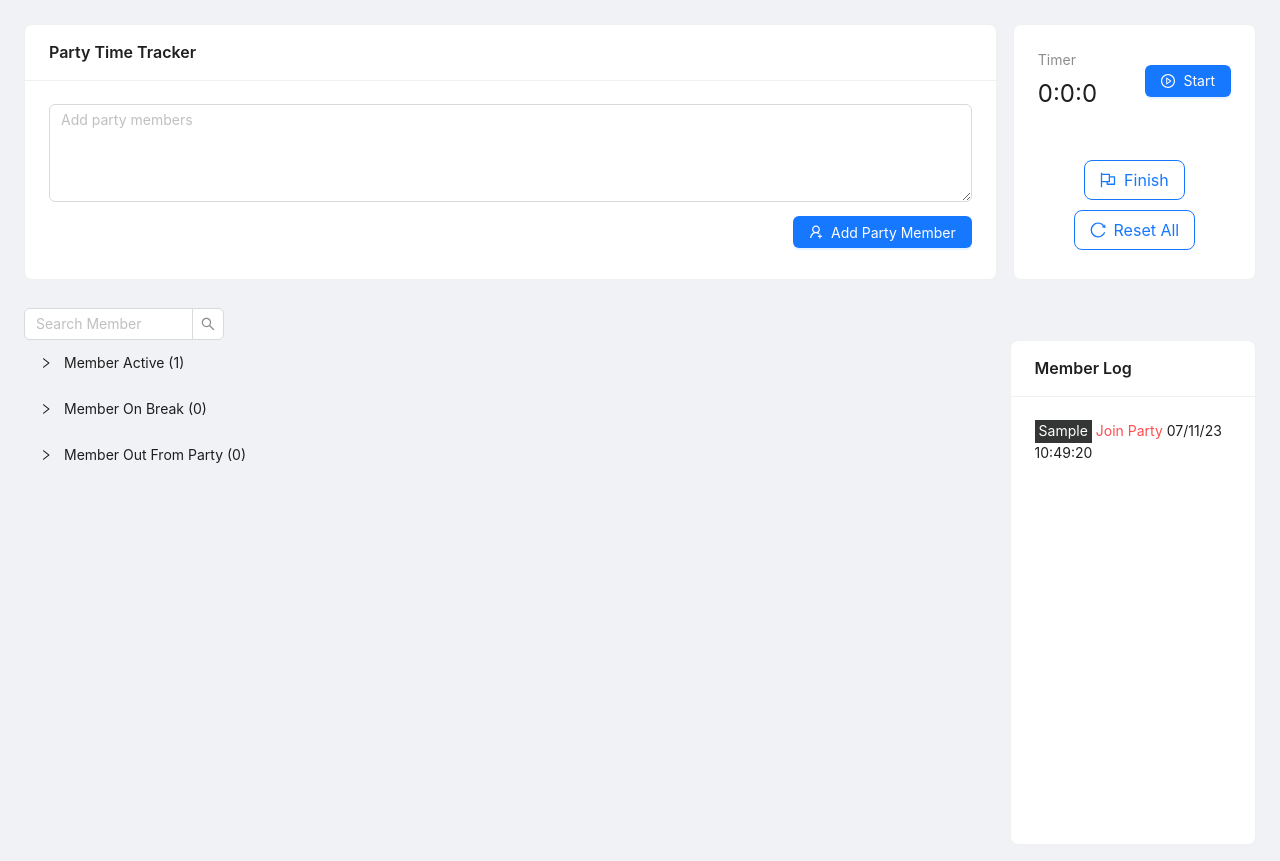
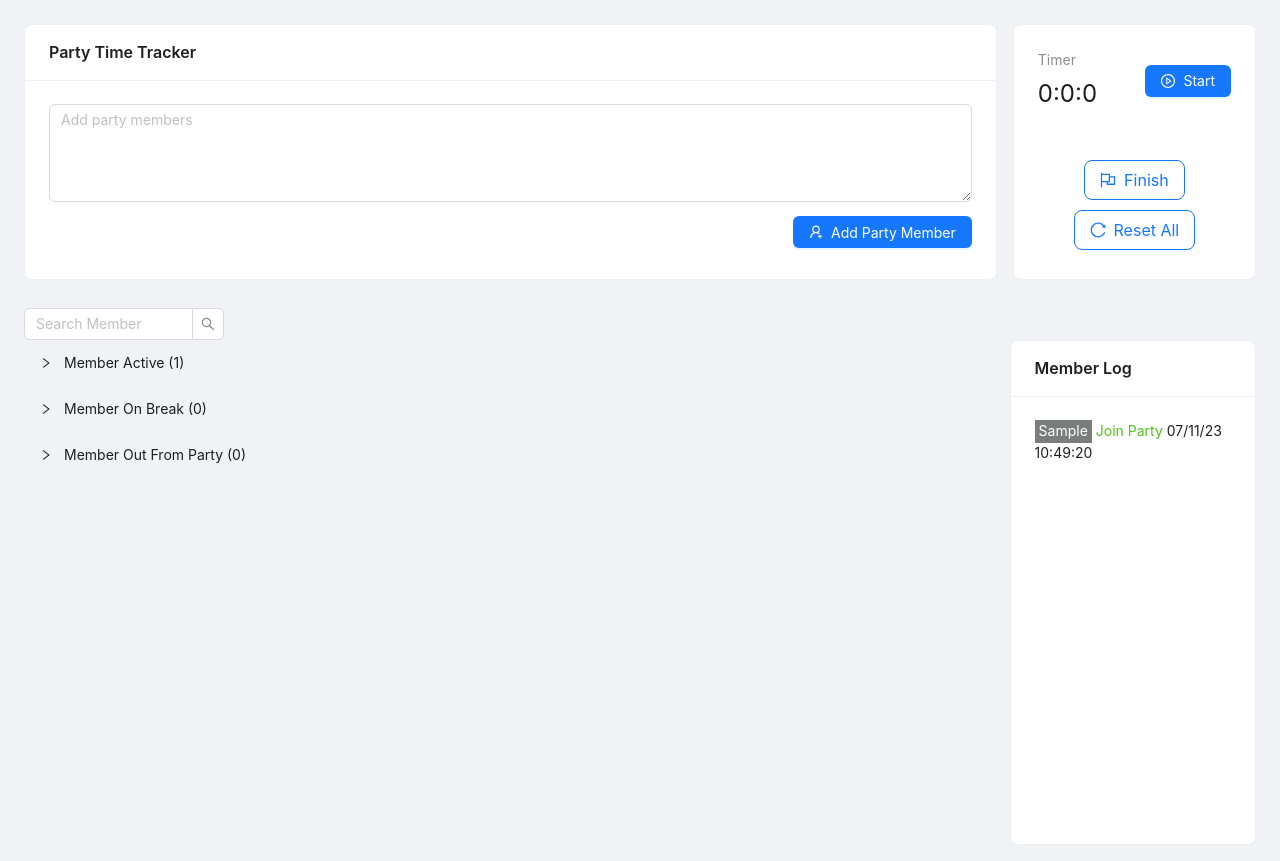
Before and after one commit to NYA2107/albion-tools, a React (Vite) app: page /party-time-tracker in a window 1280 px wide. Both pictures are taken after typing "Sample" into the empty fields and a click on the button "Add Party Member". Built offline with nearby package versions, Linux system fonts and the light colour scheme.

Commit message:
change color name log

```diff
--- a/src/PartyTimeTracker/index.tsx
+++ b/src/PartyTimeTracker/index.tsx
@@ -1,5 +1,4 @@
 import {
-  Badge,
   Button,
   Card,
   Col,
@@ -568,7 +567,7 @@ const PartyTimeTracker = () => {
                     <div key={v.id}>
                       <span
                         style={{
-                          background: "#343635",
+                          background: "#797d7b",
                           color: "white",
                           padding: "4px",
                         }}
@@ -577,10 +576,10 @@ const PartyTimeTracker = () => {
                       </span>{" "}
                       <Typography.Text
                         type={
-                          v.action === "Join"
+                          v.action === "Join Party"
                             ? "success"
-                            : v.action === "Break"
-                            ? "secondary"
+                            : v.action === "Take a Break"
+                            ? "warning"
                             : "danger"
                         }
                       >
```
